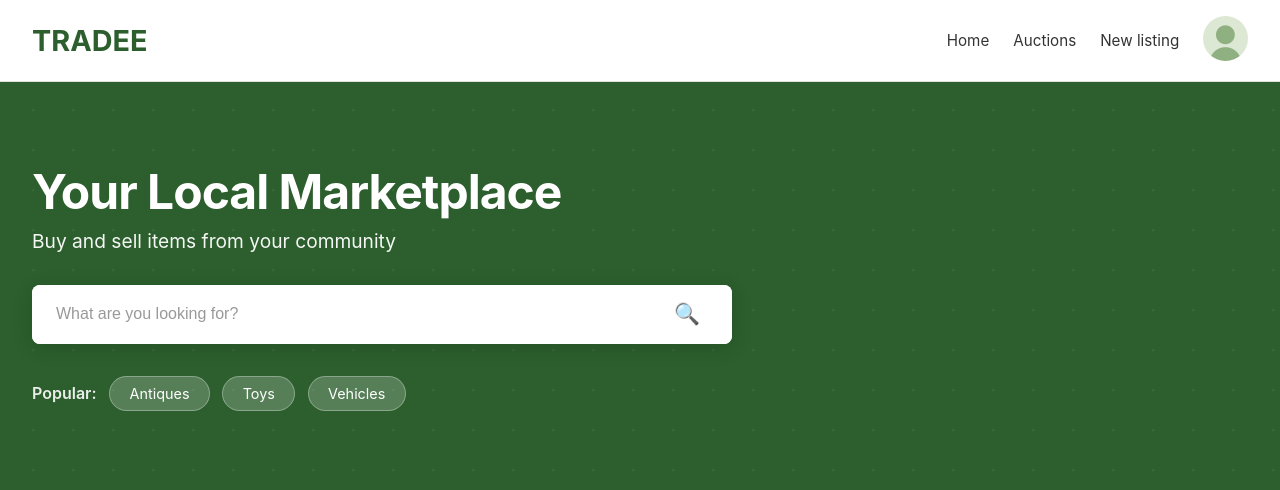
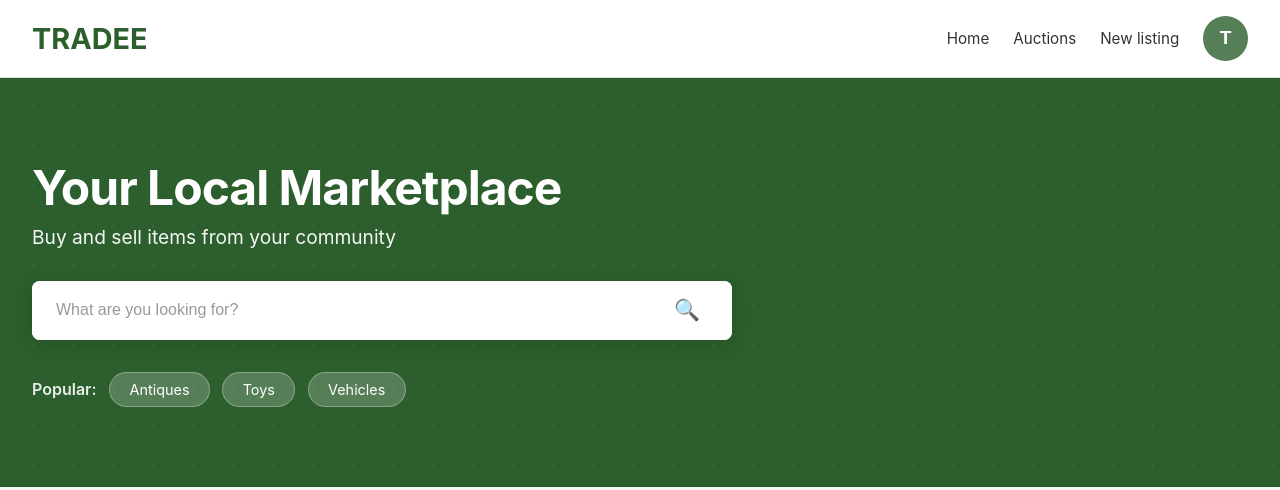
Before and after one commit to aber007/Webserver-project, a Flask app: page / in a window 1280 px wide. Shown: the top 490 px of the page. Run offline with Flask 3, Linux system fonts and the light colour scheme; the visitor is signed in with stand-in values (Sample User, id 1); data comes from the database, SQL or seed files in the repository.

Commit message:
Disallow self-bids; add avatar & delete action
Prevent users from placing bids on their own auctions (api_routes.py) and log delete attempts. DB changes: use SELECT a.* for auction queries, return the result of the DELETE call, and limit the top categories query to 3 (db.py). UI/UX: replace profile image with a letter avatar (.pfp-avatar CSS and base.html), add a new uploaded icon, convert auction duration options to seconds (create_auction.html), and add a client-side delete-auction handler that calls DELETE /api/auctions/:id (edit_auction.html). Also added a debug console log in add_auctions.js. Binary .pyc files updated.

```diff
--- a/api_routes.py
+++ b/api_routes.py
@@ -152,6 +152,9 @@ def api_place_bid(auction_id):
     auction = auctions.get_auction_by_id(auction_id)
     if not auction:
         return jsonify({"error": "Auction not found"}), 404
+
+    if auction['owner_id'] == g.user_id:
+        return jsonify({"error": "Cannot place bid on your own auction"}), 400
 
     if not auction['published']:
         return jsonify({"error": "Auction is no longer published"}), 400
@@ -442,6 +445,7 @@ def api_delete_auction(auction_id):
         return jsonify({"error": "Unauthorized to delete this auction"}), 403
 
     success = auctions.delete_auction(auction_id)
+    print(f"Attempted to delete auction {auction_id}, success: {success}")
     if success:
         return jsonify({"message": "Auction deleted successfully"}), 200
     else:
--- a/db.py
+++ b/db.py
@@ -217,7 +217,7 @@ class Auctions:
             params.append(owner_id)
 
         query = (
-            "SELECT a.id, a.name, a.price, a.image_small, a.published_at, a.auction_time, a.views, "
+            "SELECT a.*, "
             "c.name AS category_name, COUNT(b.id) AS bid_count "
             "FROM auctions a "
             "INNER JOIN categories c ON a.category_id = c.id "
@@ -243,7 +243,7 @@ class Auctions:
             where_clause += " AND a.owner_id = %s"
             params.append(owner_id)
         query = (
-            "SELECT a.id, a.name, a.price, a.image_small, a.published_at, a.auction_time, a.views, "
+            "SELECT a.*, "
             "c.name AS category_name, COUNT(b.id) AS bid_count "
             "FROM auctions a "
             "INNER JOIN categories c ON a.category_id = c.id "
@@ -260,7 +260,7 @@ class Auctions:
         """
         Deletes an auction from the database by auction ID.
         """
-        run_sql("DELETE FROM auctions WHERE id = %s", (auction_id,), commit=True, fetch_all=False)
+        return run_sql("DELETE FROM auctions WHERE id = %s", (auction_id,), commit=True, fetch_all=False)
     @staticmethod
     def get_auction_by_id(auction_id, increment_views=True, update_request=False):
         """
@@ -449,6 +449,7 @@ class Auctions:
             "JOIN categories ON auctions.category_id = categories.id "
             "GROUP BY categories.id, categories.name "
             "ORDER BY views DESC "
+            "LIMIT 3"
         )
         rows = run_sql(query)
         return rows or []
--- a/static/add_auctions.js
+++ b/static/add_auctions.js
@@ -110,6 +110,7 @@ const add_auctions = async (
         ? auction.bids
         : 0;
     const tags = [];
+    console.log("Auction data:", auction);
     if (auction.category_name) {
       tags.push(auction.category_name);
     }
--- a/static/style.css
+++ b/static/style.css
@@ -632,6 +632,20 @@ body {
   height: 2.8rem;
   border-radius: 50%;
   object-fit: cover;
+}
+
+.pfp-avatar {
+  width: 2.8rem;
+  height: 2.8rem;
+  border-radius: 50%;
+  background:
+    linear-gradient(rgba(255, 255, 255, 0.2), rgba(255, 255, 255, 0.2)), #2c5f2d;
+  display: flex;
+  align-items: center;
+  justify-content: center;
+  font-size: 1.2rem;
+  font-weight: 700;
+  color: #ffffff;
 }
 
 .profile-menu {
--- a/templates/base.html
+++ b/templates/base.html
@@ -30,11 +30,9 @@
               aria-expanded="false"
               aria-label="Open profile menu"
             >
-              <img
-                class="pfp"
-                src="{{ url_for('static', filename='pfp.jpg') }}"
-                alt="Profile"
-              />
+              <div class="pfp-avatar">
+                {{ user.first_name[0] if user and user.first_name else "T" }}
+              </div>
             </button>
             <div class="profile-menu-panel" role="menu">
               <a role="menuitem" href="/profile">Show profile</a>
```
Also changed, not shown: templates/create_auction.html (+4 -4 lines), templates/edit_auction.html (+17 -0 lines), static/uploaded_images/icon_3.png (added).
